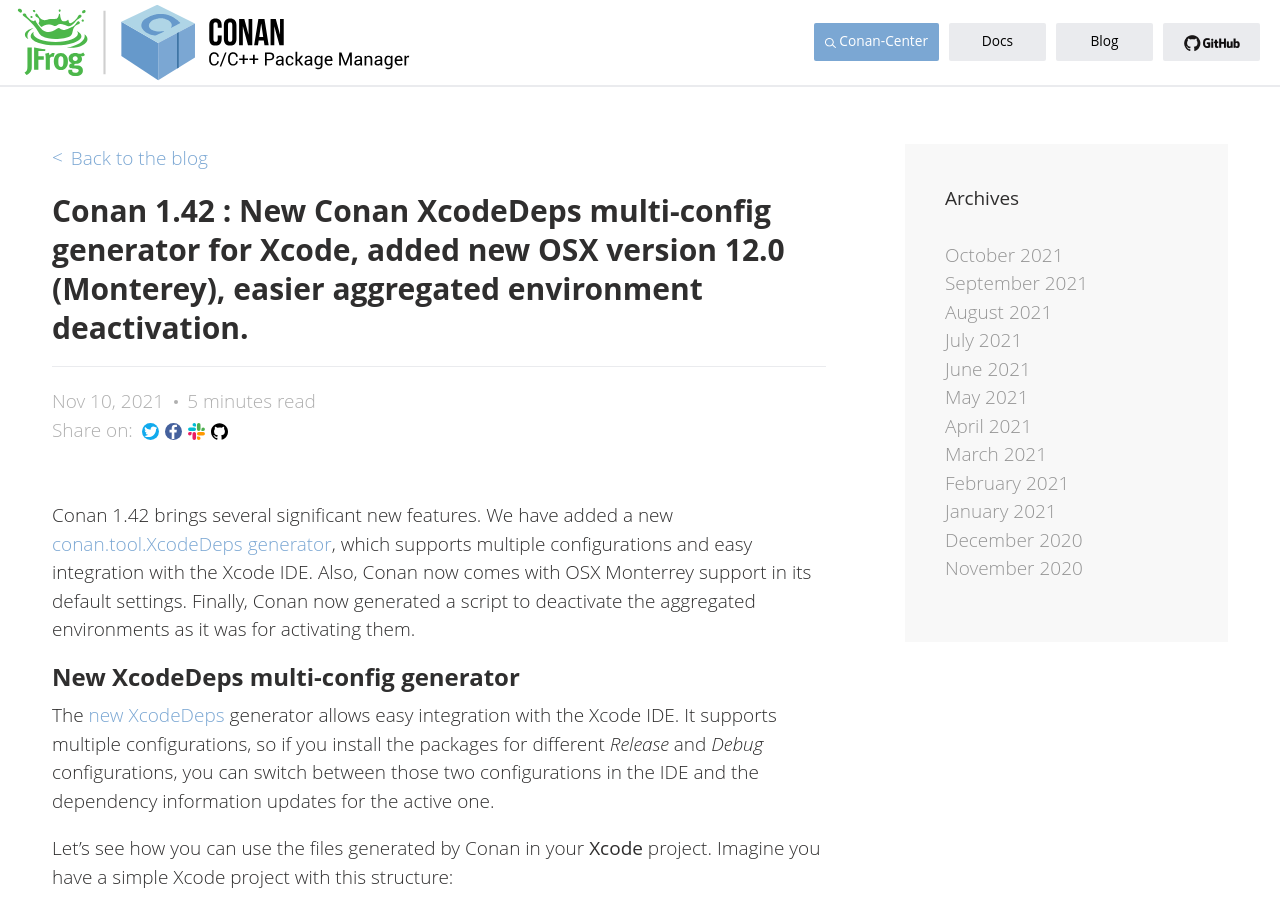
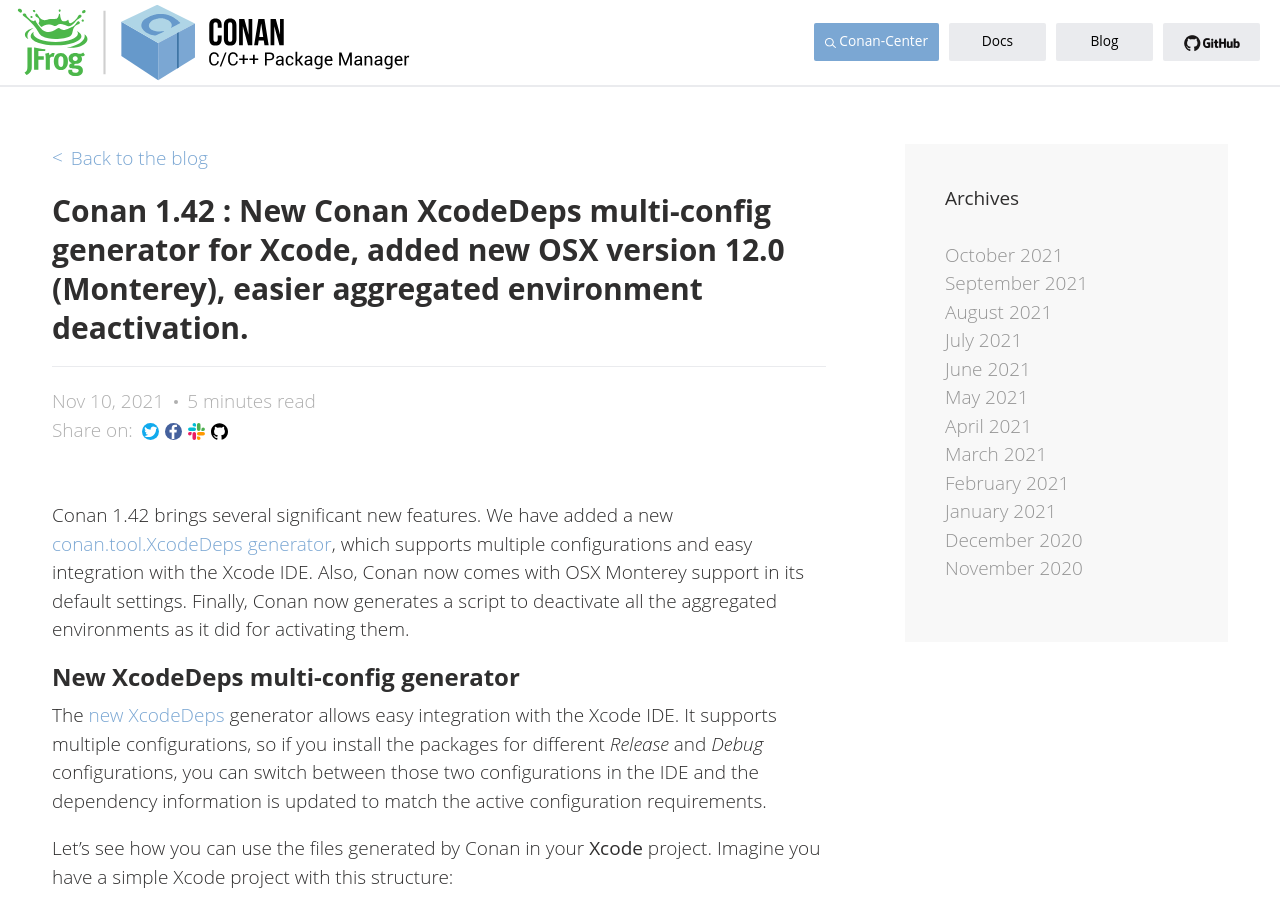
Before and after one commit to conan-io/conan-io.github.io, a Jekyll site: the page built from _posts/2021-11-10-New-conan-release-1-42.markdown, in a window 1280 px wide and 900 px high. Built offline with Jekyll 4.4.1, drawn with Linux system fonts in a browser that asks for light colours; comment, search, counter and statistics services are not loaded; some of the changed text lies outside the part shown.

Commit message:
minor changers

````diff
--- a/_posts/2021-11-10-New-conan-release-1-42.markdown
+++ b/_posts/2021-11-10-New-conan-release-1-42.markdown
@@ -5,7 +5,7 @@ title: "Conan 1.42 : New Conan XcodeDeps multi-config generator for Xcode, added
 (Monterey), easier aggregated environment deactivation."
 meta_title: "Version 1.42 of Conan C++ Package Manager is Released"
 meta_description: "The new version features include New Conan XcodeDeps multi-config generator for
-Xcode, added new OSX Monterrey version, easier aggregated environment deactivation and much more..."
+Xcode, added new OSX Monterey version, easier aggregated environment deactivation and much more..."
 ---
 
 <script type="application/ld+json">
@@ -34,8 +34,8 @@ Xcode, added new OSX Monterrey version, easier aggregated environment deactivati
 Conan 1.42 brings several significant new features. We have added a new [conan.tool.XcodeDeps
 generator](https://docs.conan.io/en/latest/reference/conanfile/tools/apple.html), which supports
 multiple configurations and easy integration with the Xcode IDE. Also, Conan now comes with OSX
-Monterrey support in its default settings. Finally, Conan now generated a script to deactivate the
-aggregated environments as it was for activating them.
+Monterey support in its default settings. Finally, Conan now generates a script to deactivate all the
+aggregated environments as it did for activating them.
 
 
 ## New XcodeDeps multi-config generator
@@ -43,7 +43,8 @@ aggregated environments as it was for activating them.
 The [new XcodeDeps](https://docs.conan.io/en/latest/reference/conanfile/tools/apple.html) generator
 allows easy integration with the Xcode IDE. It supports multiple configurations, so if you install
 the packages for different *Release* and *Debug* configurations, you can switch between those two
-configurations in the IDE and the dependency information updates for the active one.
+configurations in the IDE and the dependency information is updated to match the active configuration
+requirements.
 
 Let's see how you can use the files generated by Conan in your **Xcode** project. Imagine you have a
 simple Xcode project with this structure:
@@ -118,19 +119,19 @@ that's active.
     <img src="{{ site.url }}/assets/post_images/2021-11-10/4-build_project.png" align="center" alt="Build the project"/>
 </p>
 
-Besides this new generator, we have introduce support for **macOS Monterey** in the default settings that
-come with the Conan installation.
+Besides this new generator, we now support **macOS Monterey** in the default settings that come with
+the Conan installation.
 
-## Deactivate aggregate environments easier
+## Deactivate aggregated environments easily
 
-We continue making improvements in the Conan tools for managing environments. Up to this point, the
+We keep improving the Conan tools for managing environments. Up to this point, the
 environments were grouped for activation in the `conanbuild` and `conanrun` scripts but no aggregated
 script was generated for deactivation. From this version, a new `deactivate_conanbuild` or
 `deactivate_conanrun` is generated together with those files to deactivate all the environments at
 once.
 
 
-Also, please check that we have made some changes to the environment classes. Now, [Environment](https://docs.conan.io/en/latest/reference/conanfile/tools/env/environment.html) is just a generic class used by others like the [conan.tools.gnu](https://docs.conan.io/en/latest/reference/conanfile/tools/gnu.html#conan-tools-gnu) autotools helpers, and the [VirtualBuildEnv](https://docs.conan.io/en/latest/reference/conanfile/tools/env/virtualbuildenv.html#conan-tools-env-virtualbuildenv) and [VirtualRunEnv](https://docs.conan.io/en/latest/reference/conanfile/tools/env/virtualrunenv.html#conan-tools-env-virtualrunenv) generator. If you want to use it, a specialization for the current context EnvVars object needs to be obtained from it with the [vars()](https://docs.conan.io/en/latest/reference/conanfile/tools/env/environment.html#obtaining-environment-variables) method. Let's see an example:
+Also, please note that we made some changes to the environment classes. Now, [Environment](https://docs.conan.io/en/latest/reference/conanfile/tools/env/environment.html) is just a generic class used by others like the [conan.tools.gnu](https://docs.conan.io/en/latest/reference/conanfile/tools/gnu.html#conan-tools-gnu) autotools helpers, and the [VirtualBuildEnv](https://docs.conan.io/en/latest/reference/conanfile/tools/env/virtualbuildenv.html#conan-tools-env-virtualbuildenv) and [VirtualRunEnv](https://docs.conan.io/en/latest/reference/conanfile/tools/env/virtualrunenv.html#conan-tools-env-virtualrunenv) generator. If you want to use it, a specialization for the current context EnvVars object needs to be obtained from it with the [vars()](https://docs.conan.io/en/latest/reference/conanfile/tools/env/environment.html#obtaining-environment-variables) method. Let's see an example:
 
 ```python
 from conans import ConanFile
````
